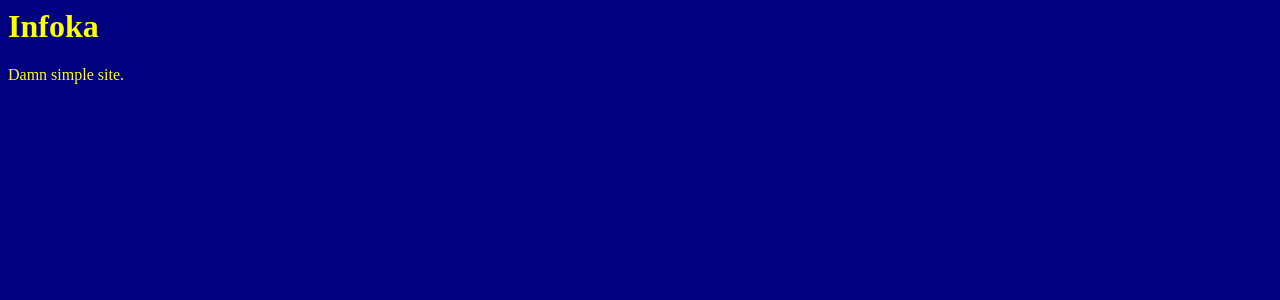
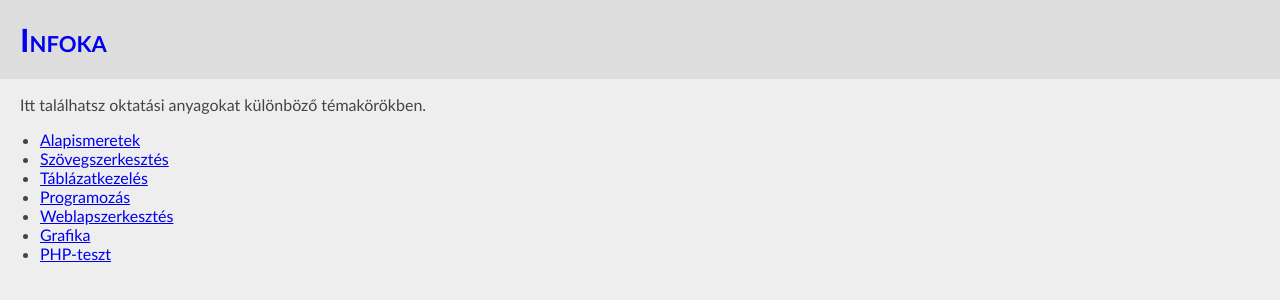
Before and after one commit to pisti72/infoka, a plain HTML site: page index.html in a window 1280 px wide. Drawn offline with Linux system fonts and the light colour scheme.

Commit message:
more than before

```diff
--- a/index.html
+++ b/index.html
@@ -1,15 +1,26 @@
-<html>
-  <head>
-    <title>Infoka</title>
-    <style>
-      body{
-        background-color:navy;
-        color:yellow;
-      }
-    </style>
-  </head>
-  <body>
-    <h1>Infoka</h1>
-    <p>Damn simple site.</p>
-  </body>
+<!DOCTYPE html>
+<html lang="en">
+<head>
+  <meta charset="UTF-8">
+  <meta name="viewport" content="width=device-width, initial-scale=1.0">
+  <title>Infoka</title>
+  <link rel="stylesheet" href="mystyle.css">
+</head>
+
+<body>
+  <header>
+    <h1><a href="index.html" class="logo">Infoka</a></h1>
+  </header>
+
+  <p>Itt találhatsz oktatási anyagokat különböző témakörökben.</p>
+  <ul>
+    <li><a href="excel/excel.html">Alapismeretek</a></li>
+    <li><a href="excel/excel.html">Szövegszerkesztés</a></li>
+    <li><a href="excel/excel.html">Táblázatkezelés</a></li>
+    <li><a href="excel/excel.html">Programozás</a></li>
+    <li><a href="excel/excel.html">Weblapszerkesztés</a></li>
+    <li><a href="excel/excel.html">Grafika</a></li>
+    <li><a href="teszt.php">PHP-teszt</a></li>
+  </ul>
+</body>
 </html>
--- /dev/null
+++ b/mystyle.css
@@ -0,0 +1,27 @@
+header {
+    position: relative;
+    top: 0px;
+    margin: 0px;
+    background-color: #ddd;
+}
+
+body {
+    margin: 0px;
+    background-color: #eee;
+    color: #444;
+    font-family: 'Gill Sans', 'Gill Sans MT', Calibri, 'Trebuchet MS', sans-serif;
+}
+
+h1 {
+    margin: 0px;
+    padding: 20px;
+    font-variant: small-caps;
+}
+
+p {
+    padding-left: 20px;
+}
+
+.logo{
+    text-decoration: none;
+}
```
Also changed, not shown: excel/excel.html (added, +15 -0 lines), 2 other files.
